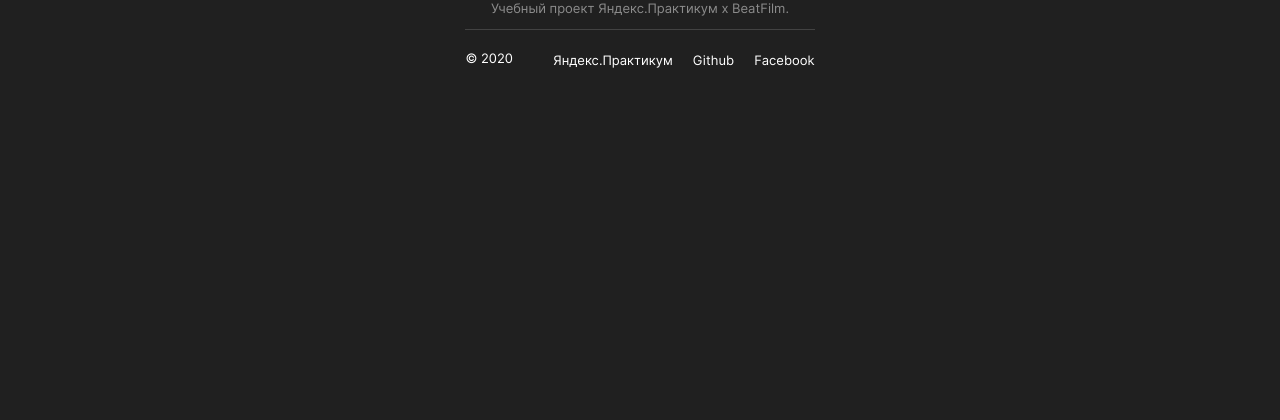
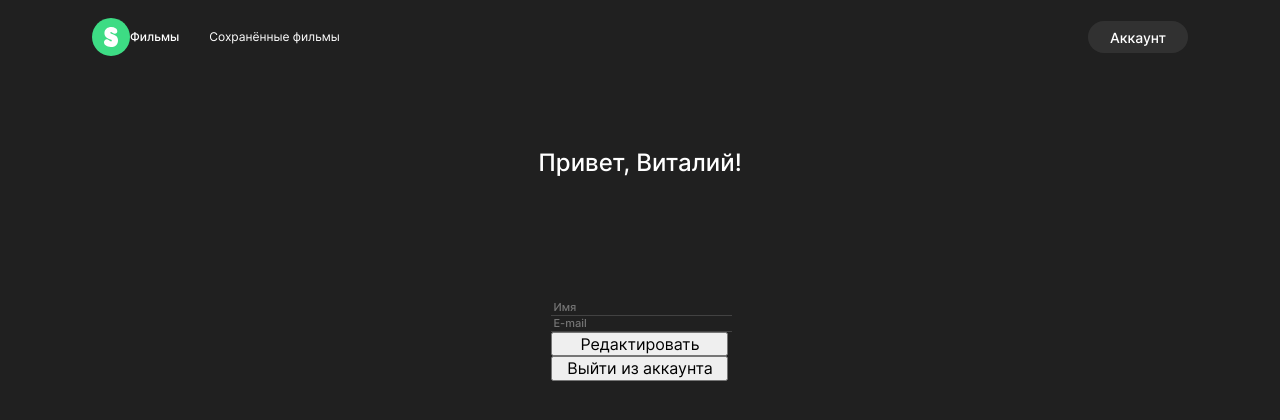
Before and after one commit to AlexandrNistratov/movies-explorer-frontend, a React (Create React App) app: page /profile in a window 1280 px wide. Shown: the top 420 px of the page. Built offline with nearby package versions, Linux system fonts and the light colour scheme.

Commit message:
Проблема с компонентом profile

```diff
--- a/src/components/App/App.js
+++ b/src/components/App/App.js
@@ -7,25 +7,29 @@ import Main from '../Main/Main';
 import Footer from '../Footer/Footer';
 import Movies from '../Movies/Movies';
 import SavedMovies from '../SavedMovies/SavedMovies';
+import Profile from '../Profile/Profile';
 
 function App() {
   return (
     <div className="App">
+        <Header />
         <Switch>
             <Route exact path='/'>
-                <Header />
                 <Main />
+                <Footer />
             </Route>
             <Route exact path='/movies'>
-                <Header />
                 <Movies />
+                <Footer />
             </Route>
             <Route exact path='/saved-movies'>
-                <Header />
                 <SavedMovies />
+                <Footer />
+            </Route>
+            <Route exact path='/profile'>
+                <Profile />
             </Route>
         </Switch>
-      <Footer />
     </div>
   );
 }
--- a/src/components/Header/Header.css
+++ b/src/components/Header/Header.css
@@ -31,10 +31,15 @@
     width: 1058px;
 }
 
+.header__nav__movies {
+    justify-content: space-between;
+}
+
 .header__links {
     margin: 0;
     display: flex;
     justify-content: space-between;
+    padding: 0;
 }
 
 
--- a/src/components/Header/Header.js
+++ b/src/components/Header/Header.js
@@ -1,90 +1,12 @@
 import React from 'react';
-import { Route, Switch, Link } from 'react-router-dom';
 
-import logo from '../../images/logo.svg';
+import Navigation from '../Navigation/Navigation';
 
 function Header() {
     return (
-        <Switch>
-            <Route exact path='/'>
-                <header className='header'>
-                    <div className='header__content'>
-                        <img className='header__logo' src={logo} alt="Логотип" />
-                        <nav className='header__nav'>
-                            <Link className='header__nav-link'  to="/">Регистрация</Link>
-                            <button className='header__button'>
-                                <Link className='header__nav-button'  to="/">Войти</Link>
-                            </button>
-                        </nav>
-                    </div>
-                </header>
-            </Route>
-            <Route exact path='/movies'>
-                <header className='header header__movies'>
-                    <div className='header__content'>
-                        <img className='header__logo' src={logo} alt="Логотип" />
-                        <nav className='header__nav'>
-                            <ul className='header__links'>
-                                <Link className='header__nav-link'  to="/">Фильмы</Link>
-                                <Link className='header__nav-link header__nav-link-normal'  to="/saved-movies">Сохранённые фильмы</Link>
-                            </ul>
-                            <button className='header__button header__button-grey'>
-                                <Link className='header__nav-button header__nav-button-grey'  to="/">Аккаунт</Link>
-                            </button>
-                        </nav>
-                    </div>
-                </header>
-            </Route>
-            <Route exact path='/saved-movies'>
-                <header className='header header__movies'>
-                    <div className='header__content'>
-                        <img className='header__logo' src={logo} alt="Логотип" />
-                        <nav className='header__nav'>
-                            <ul className='header__links'>
-                                <Link className='header__nav-link'  to="/">Фильмы</Link>
-                                <Link className='header__nav-link header__nav-link-normal'  to="/saved-movies">Сохранённые фильмы</Link>
-                            </ul>
-                            <button className='header__button header__button-grey'>
-                                <Link className='header__nav-button header__nav-button-grey'  to="/">Аккаунт</Link>
-                            </button>
-                        </nav>
-                    </div>
-                </header>
-            </Route>
-        </Switch>
+        // тут должен быть логотип - он везде один
+        <Navigation />
     );
 }
 
 export default Header;
-
-
-
-
-
-
-
-
-
-
-
-        {/*<header className='header'>*/}
-        {/*    <img className='header__logo' src={logo} alt="Логотип" />*/}
-        {/*        <Switch>*/}
-        {/*            <Route exact path='/'>*/}
-        {/*                <nav className='header__nav'>*/}
-        {/*                    <Link className='header__nav-signup'  to="/">Регистрация</Link>*/}
-        {/*                    <Link className='header__nav-signin'  to="/">Войти</Link>*/}
-        {/*                </nav>*/}
-        {/*            </Route>*/}
-        {/*            <Route exact path='/movies'>*/}
-        {/*                <nav className='header__nav'>*/}
-        {/*                    <ul className='header__nav-movies'>*/}
-        {/*                        <Link className='header__nav-signup'  to="/">Фильмы</Link>*/}
-        {/*                        <Link className='header__nav-signup'  to="/">Сохранённые фильмы</Link>*/}
-        {/*                        <Link className='header__nav-signin'  to="/">Аккаунт</Link>*/}
-        {/*                    </ul>*/}
-
-        {/*                </nav>*/}
-        {/*            </Route>*/}
-        {/*        </Switch>*/}
-        {/*</header>*/}
--- a/src/components/Navigation/Navigation.js
+++ b/src/components/Navigation/Navigation.js
@@ -0,0 +1,77 @@
+// Я знаю что так не правильно, но замучался уже сидеть над этим  Решил сдать без этого, а то времени мало
+
+import React from 'react';
+import {Link, Route, Switch } from 'react-router-dom';
+
+import logo from '../../images/logo.svg';
+
+
+function Navigation() {
+    return (
+        <Switch>
+            <Route exact path='/'>
+                <header className='header'>
+                    <div className='header__content'>
+                        <img className='header__logo' src={logo} alt="Логотип" />
+                        <nav className='header__nav'>
+                            <Link className='header__nav-link'  to="/">Регистрация</Link>
+                            <button className='header__button'>
+                                <Link className='header__nav-button'  to="/">Войти</Link>
+                            </button>
+                        </nav>
+                    </div>
+                </header>
+            </Route>
+            <Route exact path='/movies'>
+                <header className='header header__movies'>
+                    <div className='header__content'>
+                        <img className='header__logo' src={logo} alt="Логотип" />
+                        <nav className='header__nav header__nav__movies'>
+                            <ul className='header__links'>
+                                <Link className='header__nav-link'  to="/">Фильмы</Link>
+                                <Link className='header__nav-link header__nav-link-normal'  to="/saved-movies">Сохранённые фильмы</Link>
+                            </ul>
+                            <button className='header__button header__button-grey'>
+                                <Link className='header__nav-button header__nav-button-grey'  to="/">Аккаунт</Link>
+                            </button>
+                        </nav>
+                    </div>
+                </header>
+            </Route>
+            <Route exact path='/saved-movies'>
+                <header className='header header__movies'>
+                    <div className='header__content'>
+                        <img className='header__logo' src={logo} alt="Логотип" />
+                        <nav className='header__nav header__nav__movies'>
+                            <ul className='header__links'>
+                                <Link className='header__nav-link'  to="/">Фильмы</Link>
+                                <Link className='header__nav-link header__nav-link-normal'  to="/saved-movies">Сохранённые фильмы</Link>
+                            </ul>
+                            <button className='header__button header__button-grey'>
+                                <Link className='header__nav-button header__nav-button-grey'  to="/">Аккаунт</Link>
+                            </button>
+                        </nav>
+                    </div>
+                </header>
+            </Route>
+            <Route exact path='/profile'>
+                <header className='header header__movies'>
+                    <div className='header__content'>
+                        <img className='header__logo' src={logo} alt="Логотип" />
+                        <nav className='header__nav header__nav__movies'>
+                            <ul className='header__links'>
+                                <Link className='header__nav-link'  to="/">Фильмы</Link>
+                                <Link className='header__nav-link header__nav-link-normal'  to="/saved-movies">Сохранённые фильмы</Link>
+                            </ul>
+                            <button className='header__button header__button-grey'>
+                                <Link className='header__nav-button header__nav-button-grey'  to="/">Аккаунт</Link>
+                            </button>
+                        </nav>
+                    </div>
+                </header>
+            </Route>
+        </Switch>
+    );
+}
+
+export default Navigation;
--- a/src/components/Profile/Profile.css
+++ b/src/components/Profile/Profile.css
@@ -0,0 +1,42 @@
+.profile {
+    display: flex;
+    flex-direction: column;
+    max-width: 1140px;
+    width: 100%;
+    align-items: center;
+    color: #FFFFFF;
+}
+
+.profile__container {
+    display: flex;
+    flex-direction: column;
+    align-items: center;
+    margin-top: 74px;
+}
+
+.profile__title {
+    font-style: normal;
+    font-weight: 500;
+    font-size: 24px;
+    line-height: 29px;
+    text-align: center;
+    margin: 0 0 123px;
+    padding: 0;
+}
+
+.profile__form {
+    display: flex;
+    flex-direction: column;
+}
+
+.profile__input {
+    background: #202020;
+    border: none;
+    border-bottom: 1px solid #424242;
+    max-width: 410px;
+    width: 100%;
+    font-style: normal;
+    font-weight: 500;
+    font-size: 11px;
+    line-height: 13px;
+}
--- a/src/components/Profile/Profile.js
+++ b/src/components/Profile/Profile.js
@@ -0,0 +1,19 @@
+import React from 'react';
+
+function Profile () {
+    return (
+        <div className='profile'>
+            <section className='profile__container'>
+                <h1 className='profile__title'>Привет, Виталий!</h1>
+                <form className='profile__form'>
+                    <input className='profile__input' type="text" placeholder='Имя' />
+                    <input className='profile__input' type="email" placeholder='E-mail' />
+                    <button className='profile__button-edit'>Редактировать</button>
+                    <button className='profile__button-exit'>Выйти из аккаунта</button>
+                </form>
+            </section>
+        </div>
+    );
+}
+
+export default Profile;
--- a/src/index.css
+++ b/src/index.css
@@ -32,3 +32,7 @@
 @import url(./components/MoviesCardList/MoviesCardList.css);
 
 @import url(./components/MoviesCard/MoviesCard.css);
+
+@import url(./components/Profile/Profile.css);
+
+@import url(./components/Navigation/Navigation.css);
```
